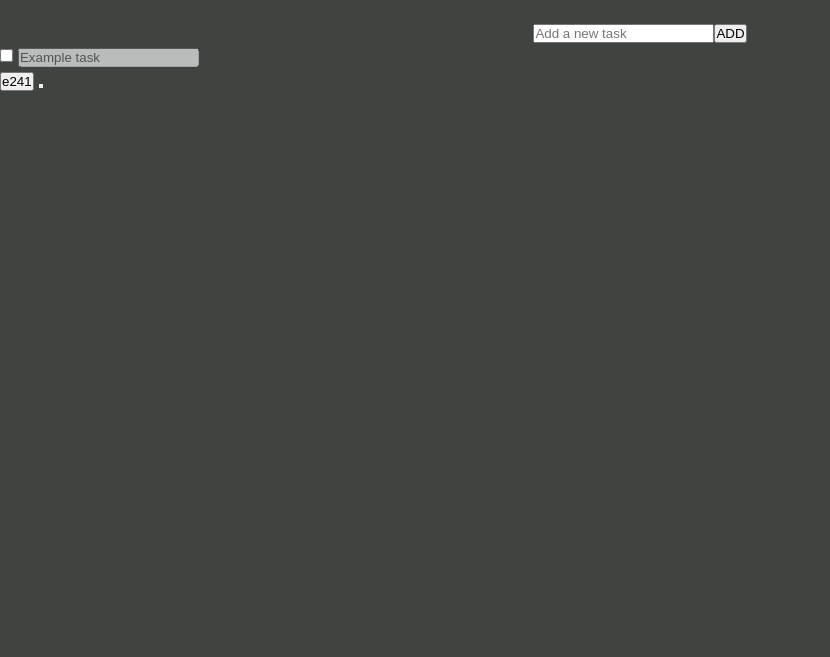
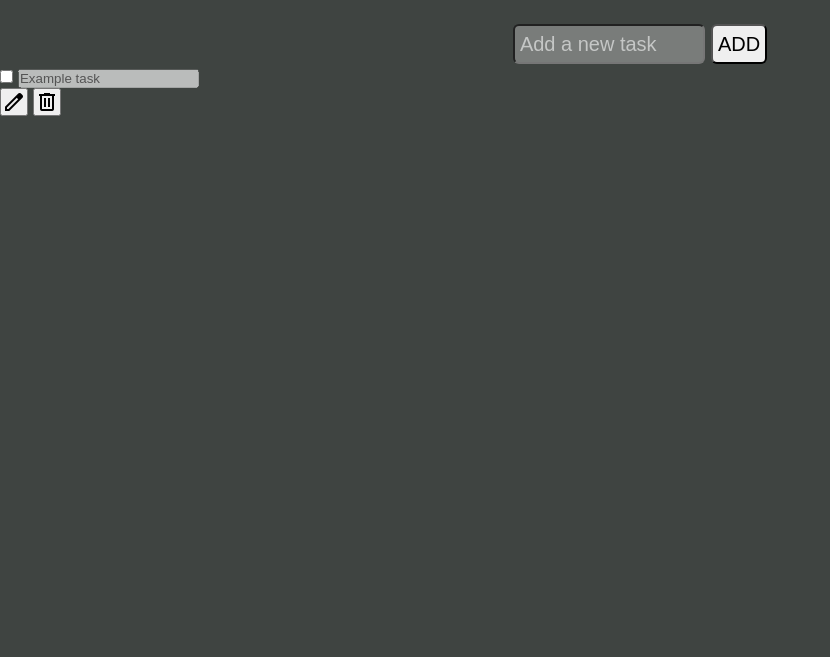
Before and after one commit to zuzanna-orzechowska/todo-list, a plain HTML site: page index.html in a window 1280 px wide. Shown: the part 143-800 px from the top of the page, without its empty margins (0-830 px from the left). Drawn offline with nearby package versions, Linux system fonts and the light colour scheme.

Commit message:
input for tasks - styling

```diff
--- a/index.html
+++ b/index.html
@@ -6,6 +6,7 @@
     <title>Todo List</title>
     <link rel="stylesheet" href="style.css">
     <link rel="icon" type="image/x-icon" href="icon.png">
+    <link rel="stylesheet" href="https://fonts.googleapis.com/css2?family=Material+Symbols+Outlined:opsz,wght,FILL,GRAD@20..48,100..700,0..1,-50..200" />
     <script src="app.js" defer></script>
 </head>
 <body>
@@ -22,8 +23,8 @@
                 <input type="checkbox">
                 <input type="text" value="Example task" disabled>
                 <div class="actions">
-                    <button class="material-icons">e241</button>  <!--TUTAJ COŚ NIE DZIAŁA Z TĄ ICONA OGARNĄĆ TO! filmik na 5:20 -->
-                    <button class="material-icons"></button>
+                    <button class="material-symbols-outlined">edit</button>  <!--TUTAJ COŚ NIE DZIAŁA Z TĄ ICONA OGARNĄĆ TO! filmik na 5:20 -->
+                    <button class="material-symbols-outlined delete-button">delete</button>
                 </div>
             </div>
         </div>
--- a/style.css
+++ b/style.css
@@ -29,3 +29,22 @@ form {
     align-items: center;
     margin-top: 5vh;
 }
+
+form input:not([type="submit"]) {
+    width: clamp(10vw, 15vw, 20vw);
+    margin-right: 6px;
+    background-color: #797c7a;    /* kolor do inputów z pojawiającymi się zadaniami #656967 */
+    color: #fbfbfb;
+    box-shadow: none;
+}
+
+::placeholder {
+    color: #c5c7c6;
+}
+
+form input {
+    font-size: 20px;
+    padding: 5px;
+    height: 5vh;
+    border-radius: 6px;
+}
```
